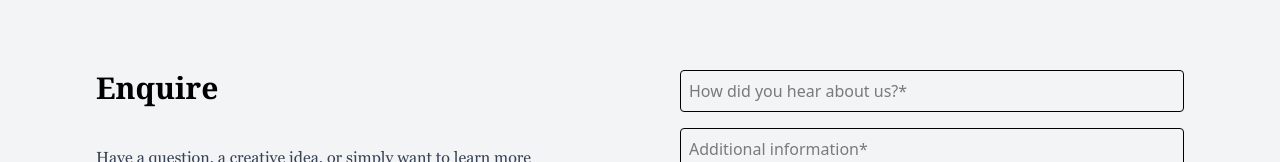
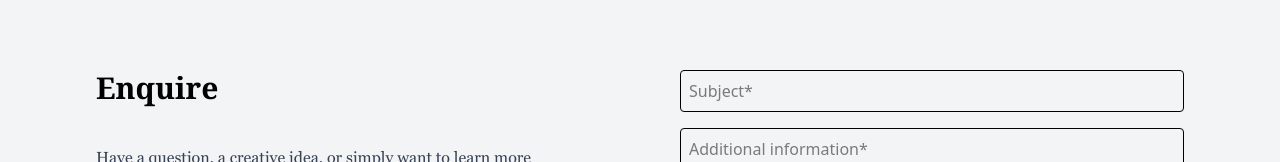
Before and after one commit to Christ-is-King07/AT3_SE, a React (Vite) app in the folder client/: page /enquire in a window 1280 px wide. Shown: the part 151-313 px from the top of the page. Built offline with nearby package versions, Linux system fonts and the light colour scheme; no server answers; a web font is replaced by a local one.

Commit message:
Update placeholder text for 'how_you_heard' input field to 'Subject*' in enquiry form

```diff
--- a/client/src/Enquire.jsx
+++ b/client/src/Enquire.jsx
@@ -68,7 +68,7 @@ export default function Enquire() {
             <input
                 type="text"
                 name="how_you_heard"
-                placeholder="How did you hear about us?*"
+                placeholder="Subject*"
                 className="w-full p-2 border rounded"
                 value={formData.how_you_heard}
                 onChange={handleChange}
```
